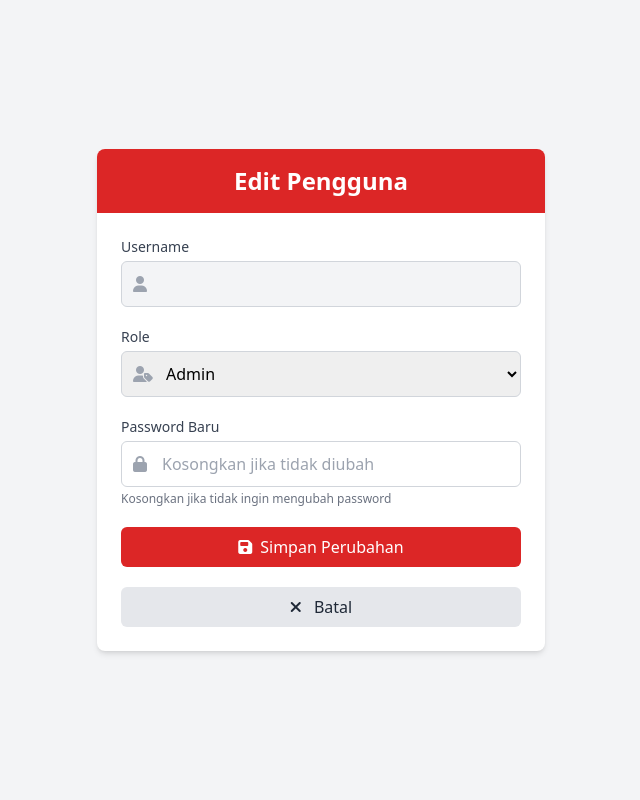
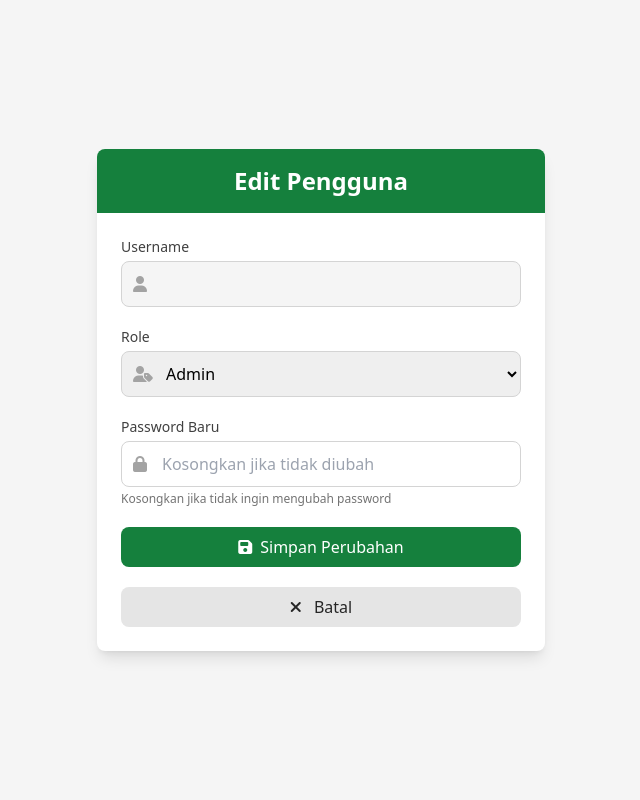
Before and after one commit to ARVLogam/my-flask-app, a Flask app: template templates/editUser.html in a window 1280 px wide. Shown: the whole page, without its empty margins (319-959 px from the left). Run offline with Flask 3, Linux system fonts and the light colour scheme; the template is opened without the code that fills it, so the values that code supplies are empty; some libraries are stand-ins or nearby versions.

Commit message:
Update editUser.html

```diff
--- a/templates/editUser.html
+++ b/templates/editUser.html
@@ -8,11 +8,12 @@
   <script src="https://cdn.tailwindcss.com"></script>
   <link href="https://cdnjs.cloudflare.com/ajax/libs/font-awesome/6.5.0/css/all.min.css" rel="stylesheet"/>
 </head>
-<body class="bg-gray-100 min-h-screen flex items-center justify-center p-4">
+<body class="bg-neutral-100 min-h-screen flex items-center justify-center p-4">
   {% include 'flashProtection.html' %}
-  <div class="w-full max-w-md bg-white rounded-lg shadow-md overflow-hidden">
+  <div class="w-full max-w-md bg-white rounded-lg shadow-lg overflow-hidden">
+
     <!-- Header -->
-    <div class="bg-red-600 py-4 px-6">
+    <div class="bg-green-700 py-4 px-6">
       <h1 class="text-2xl font-bold text-white text-center">Edit Pengguna</h1>
     </div>
 
@@ -21,25 +22,25 @@
 
       <!-- Username (readonly) -->
       <div>
-        <label for="username" class="block text-sm font-medium text-gray-700 mb-1">Username</label>
+        <label for="username" class="block text-sm font-medium text-neutral-700 mb-1">Username</label>
         <div class="relative">
-          <span class="absolute inset-y-0 left-0 pl-3 flex items-center text-gray-400">
+          <span class="absolute inset-y-0 left-0 pl-3 flex items-center text-neutral-400">
             <i class="fa-solid fa-user"></i>
           </span>
           <input type="text" id="username" name="username" value="{{ user[1] }}" readonly
-                 class="w-full pl-10 p-2.5 border border-gray-300 rounded-md bg-gray-100 text-gray-600"/>
+                 class="w-full pl-10 p-2.5 border border-neutral-300 rounded-lg bg-neutral-100 text-neutral-600"/>
         </div>
       </div>
 
       <!-- Role -->
       <div>
-        <label for="role" class="block text-sm font-medium text-gray-700 mb-1">Role</label>
+        <label for="role" class="block text-sm font-medium text-neutral-700 mb-1">Role</label>
         <div class="relative">
-          <span class="absolute inset-y-0 left-0 pl-3 flex items-center text-gray-400">
+          <span class="absolute inset-y-0 left-0 pl-3 flex items-center text-neutral-400">
             <i class="fa-solid fa-user-tag"></i>
           </span>
           <select id="role" name="role"
-                  class="w-full pl-10 p-2.5 border border-gray-300 rounded-md focus:ring-2 focus:ring-red-500">
+                  class="w-full pl-10 p-2.5 border border-neutral-300 rounded-lg focus:ring-2 focus:ring-green-600">
             <option value="admin" {% if user[2] == 'admin' %}selected{% endif %}>Admin</option>
             <option value="user" {% if user[2] == 'user' %}selected{% endif %}>User</option>
           </select>
@@ -48,24 +49,24 @@
 
       <!-- Password (opsional) -->
       <div>
-        <label for="password" class="block text-sm font-medium text-gray-700 mb-1">Password Baru</label>
+        <label for="password" class="block text-sm font-medium text-neutral-700 mb-1">Password Baru</label>
         <div class="relative">
-          <span class="absolute inset-y-0 left-0 pl-3 flex items-center text-gray-400">
+          <span class="absolute inset-y-0 left-0 pl-3 flex items-center text-neutral-400">
             <i class="fa-solid fa-lock"></i>
           </span>
           <input type="password" id="password" name="password" placeholder="Kosongkan jika tidak diubah"
-                 class="w-full pl-10 p-2.5 border border-gray-300 rounded-md focus:ring-2 focus:ring-red-500"/>
+                 class="w-full pl-10 p-2.5 border border-neutral-300 rounded-lg focus:ring-2 focus:ring-green-600"/>
         </div>
-        <p class="text-xs text-gray-500 mt-1">Kosongkan jika tidak ingin mengubah password</p>
+        <p class="text-xs text-neutral-500 mt-1">Kosongkan jika tidak ingin mengubah password</p>
       </div>
 
       <!-- Actions -->
       <button type="submit"
-              class="w-full bg-red-600 text-white py-2 px-4 rounded-md hover:bg-red-700 transition flex items-center justify-center">
+              class="w-full bg-green-700 hover:bg-green-800 text-white py-2 px-4 rounded-lg transition flex items-center justify-center">
         <i class="fa-solid fa-save mr-2"></i> Simpan Perubahan
       </button>
       <a href="{{ url_for('menuAdmin', roleMenu='kelolaUser') }}"
-         class="block text-center w-full bg-gray-200 text-gray-800 py-2 px-4 rounded-md hover:bg-gray-300 transition mt-3">
+         class="block text-center w-full bg-neutral-200 text-neutral-800 py-2 px-4 rounded-lg hover:bg-neutral-300 transition mt-3">
         <i class="fa-solid fa-times mr-2"></i> Batal
       </a>
     </form>
```
